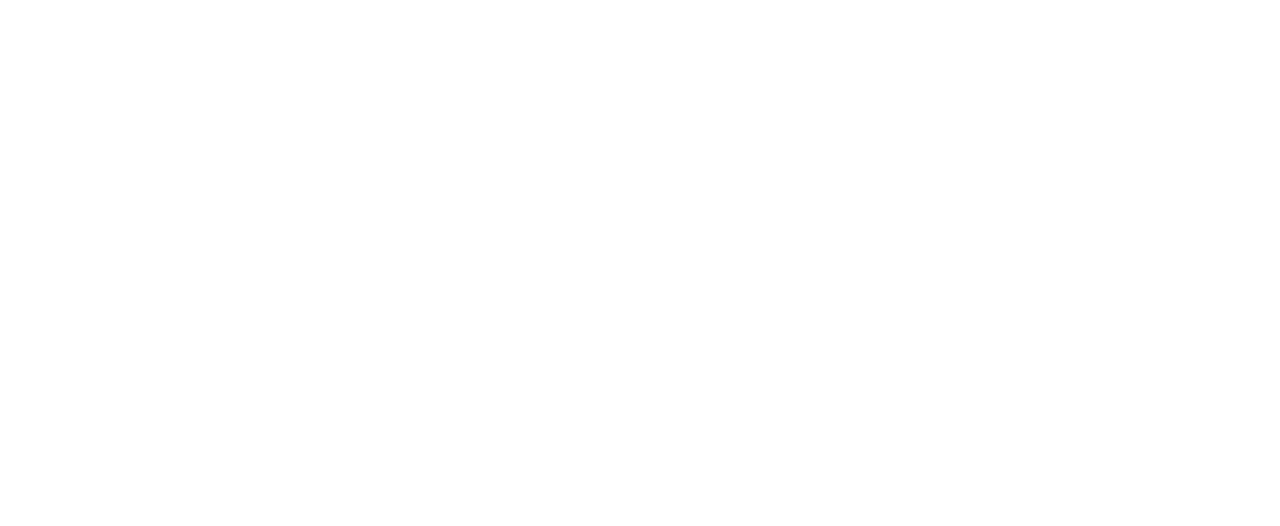
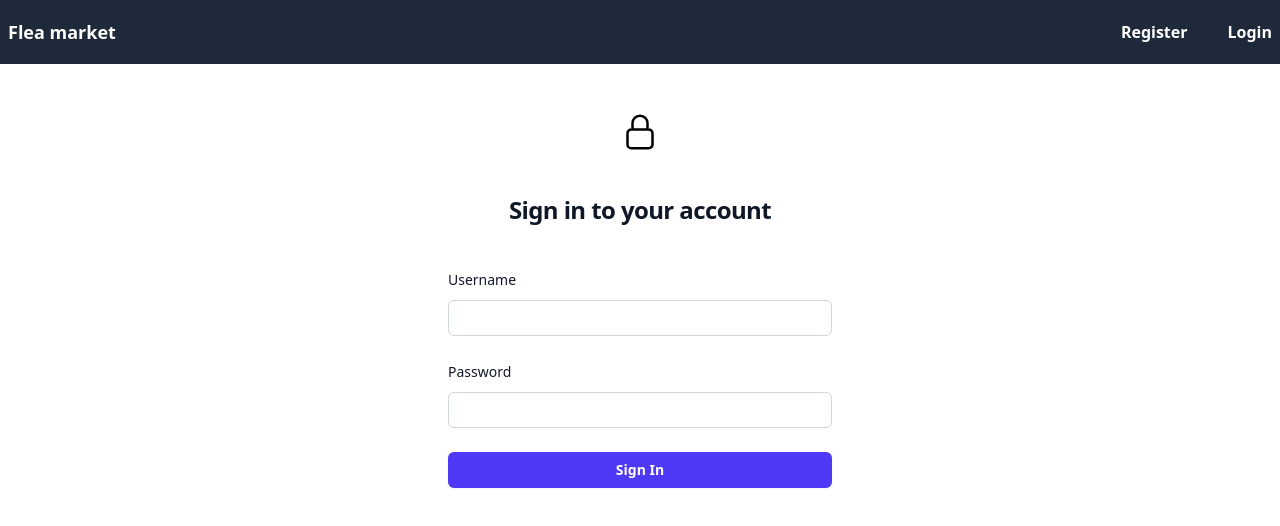
Before and after one commit to voarix/cWork-11, a React (Vite) app in the folder frontend/: page /login in a window 1280 px wide. Before the commit this address had no page. Shown: the top 526 px of the page. Built offline with nearby package versions, Linux system fonts and the light colour scheme.

Commit message:
[frontend] -created NavBar components: AnonymousMenu.tsx with login and authorization links,UserMenu.tsx with logout button; -Login.tsx with two fields: username, password

```diff
--- a/frontend/src/App.tsx
+++ b/frontend/src/App.tsx
@@ -1,17 +1,22 @@
 import "./App.css";
 import { ToastContainer } from "react-toastify";
-import {Route, Routes} from "react-router-dom";
+import { Route, Routes } from "react-router-dom";
 import Register from "./features/users/Register";
+import NavBar from "./components/NavBar/NavBar.tsx";
+import Login from "./features/users/Login.tsx";
 
 const App = () => {
-
   return (
     <>
-      <ToastContainer/>
-      <main>
+      <ToastContainer autoClose={700} />
+      <header>
+        <NavBar />
+      </header>
+      <main className="mx-auto max-w-7xl">
         <Routes>
-
-        <Route path="/register" element={<Register/>}/>
+          <Route path="/register" element={<Register />} />
+          <Route path="/login" element={<Login />} />
+          <Route path="*" element={<h1>Not found page</h1>} />
         </Routes>
       </main>
     </>
--- a/frontend/src/app/hooks.ts
+++ b/frontend/src/app/hooks.ts
@@ -1,5 +1,9 @@
 import type { AppDispatch, RootState } from "./store.ts";
-import { type TypedUseSelectorHook, useDispatch, useSelector } from "react-redux";
+import {
+  type TypedUseSelectorHook,
+  useDispatch,
+  useSelector,
+} from "react-redux";
 
 export const useAppDispatch: () => AppDispatch = useDispatch;
 export const useAppSelector: TypedUseSelectorHook<RootState> = useSelector;
--- /dev/null
+++ b/frontend/src/components/NavBar/AnonymousMenu.tsx
@@ -0,0 +1,22 @@
+import { Link } from "react-router-dom";
+
+const AnonymousMenu = () => {
+  return (
+    <div className="space-x-10">
+      <Link
+        to="/register"
+        className="text-white font-semibold hover:text-blue-300"
+      >
+        Register
+      </Link>
+      <Link
+        to="/login"
+        className="text-white font-semibold hover:text-blue-300"
+      >
+        Login
+      </Link>
+    </div>
+  );
+};
+
+export default AnonymousMenu;
--- /dev/null
+++ b/frontend/src/components/NavBar/NavBar.tsx
@@ -0,0 +1,22 @@
+import { Link } from "react-router-dom";
+import AnonymousMenu from "./AnonymousMenu.tsx";
+import UserMenu from "./UserMenu.tsx";
+import { useAppSelector } from "../../app/hooks.ts";
+import { selectUser } from "../../features/users/usersSlice.ts";
+
+const NavBar = () => {
+  const user = useAppSelector(selectUser);
+
+  return (
+    <nav className="bg-gray-800">
+      <div className="mx-auto max-w-7xl px-2 flex h-16 items-center justify-between w-full">
+          <Link to="/" className="text-white font-bold text-lg">
+            Flea market
+          </Link>
+          {user ? <UserMenu user={user} /> : <AnonymousMenu />}
+      </div>
+    </nav>
+  );
+};
+
+export default NavBar;
--- /dev/null
+++ b/frontend/src/components/NavBar/UserMenu.tsx
@@ -0,0 +1,54 @@
+import React, { useState } from "react";
+import type { User } from "../../types";
+import { useAppDispatch } from "../../app/hooks.ts";
+import { logout } from "../../features/users/usersThunks.ts";
+import { unsetUser } from "../../features/users/usersSlice.ts";
+import { toast } from "react-toastify";
+
+interface Props {
+  user: User;
+}
+
+const UserMenu: React.FC<Props> = ({ user }) => {
+  const [userOptionsEl, setUserOptionsEl] = useState<boolean>(false);
+  const dispatch = useAppDispatch();
+
+  const handeClick = () => {
+    setUserOptionsEl(!userOptionsEl);
+  };
+
+  const handleClose = () => {
+    setUserOptionsEl(false);
+  };
+
+  const handleLogout = async () => {
+    await dispatch(logout());
+    dispatch(unsetUser());
+    handleClose();
+    toast.success("Logout is successful");
+  };
+
+  return (
+    <div className="relative">
+      <button
+        onClick={handeClick}
+        className="text-white hover:text-gray-300 focus:outline-none"
+      >
+        Hello, {user.username}
+      </button>
+
+      {userOptionsEl && (
+        <div className="absolute right-0 mt-2 w-48 bg-white rounded shadow-lg z-10">
+          <button
+            className="w-full py-2 text-gray-800 hover:text-gray-500"
+            onClick={handleLogout}
+          >
+            Log out
+          </button>
+        </div>
+      )}
+    </div>
+  );
+};
+
+export default UserMenu;
--- /dev/null
+++ b/frontend/src/features/users/Login.tsx
@@ -0,0 +1,131 @@
+import React, { useState } from "react";
+import { useAppDispatch, useAppSelector } from "../../app/hooks.ts";
+import { selectLoginError, selectLoginLoading } from "./usersSlice.ts";
+import { login } from "./usersThunks.ts";
+import { useNavigate } from "react-router-dom";
+import type { LoginMutation } from "../../types";
+import Loading from "../../components/UI/Loading.tsx";
+
+const Login = () => {
+  const dispatch = useAppDispatch();
+  const error = useAppSelector(selectLoginError);
+  const loginLoading = useAppSelector(selectLoginLoading);
+  const navigate = useNavigate();
+  const [form, setForm] = useState<LoginMutation>({
+    username: "",
+    password: "",
+  });
+
+  const onInputChange = (e: React.ChangeEvent<HTMLInputElement>) => {
+    const { name, value } = e.target;
+    setForm({ ...form, [name]: value });
+  };
+
+  const onSubmitFormHandler = async (e: React.FormEvent<HTMLFormElement>) => {
+    e.preventDefault();
+    try {
+      await dispatch(login(form)).unwrap();
+      navigate("/");
+    } catch (error) {
+      console.error(error);
+    }
+  };
+
+  return (
+    <>
+      {loginLoading ? (
+        <Loading />
+      ) : (
+        <div className="flex min-h-full flex-1 flex-col justify-center px-6 py-12 lg:px-8">
+          <div className="sm:mx-auto sm:w-full sm:max-w-sm">
+            <svg
+              xmlns="http://www.w3.org/2000/svg"
+              fill="none"
+              viewBox="0 0 24 24"
+              strokeWidth={1.5}
+              stroke="currentColor"
+              className="size-6 mx-auto h-10 w-auto"
+            >
+              <path
+                strokeLinecap="round"
+                strokeLinejoin="round"
+                d="M16.5 10.5V6.75a4.5 4.5 0 1 0-9 0v3.75m-.75 11.25h10.5a2.25 2.25 0 0 0 2.25-2.25v-6.75a2.25 2.25 0 0 0-2.25-2.25H6.75a2.25 2.25 0 0 0-2.25 2.25v6.75a2.25 2.25 0 0 0 2.25 2.25Z"
+              />
+            </svg>
+            <h2 className="mt-10 text-center text-2xl/9 font-bold tracking-tight text-gray-900">
+              Sign in to your account
+            </h2>
+          </div>
+
+          <div className="mt-10 sm:mx-auto sm:w-full sm:max-w-sm">
+            <form className="space-y-6" onSubmit={onSubmitFormHandler}>
+              {error?.error && (
+                <div
+                  className="bg-red-100 border border-red-400 text-red-700 px-4 py-3 rounded relative mb-4"
+                  role="alert"
+                >
+                  <span className="block sm:inline">{error.error}</span>
+                </div>
+              )}
+              <div>
+                <label
+                  htmlFor="username"
+                  className="block text-sm/6 font-medium text-gray-900"
+                >
+                  Username
+                </label>
+                <div className="mt-2">
+                  <input
+                    id="username"
+                    name="username"
+                    type="text"
+                    value={form.username}
+                    onChange={onInputChange}
+                    required
+                    autoComplete="username"
+                    className="block w-full rounded-md bg-white px-3 py-1.5 text-base text-gray-900 outline-1 -outline-offset-1 outline-gray-300 placeholder:text-gray-400 focus:outline-2 focus:-outline-offset-2 focus:outline-indigo-600 sm:text-sm/6"
+                  />
+                </div>
+              </div>
+
+              <div>
+                <div className="flex items-center justify-between">
+                  <label
+                    htmlFor="password"
+                    className="block text-sm/6 font-medium text-gray-900"
+                  >
+                    Password
+                  </label>
+                </div>
+                <div className="mt-2">
+                  <input
+                    id="password"
+                    name="password"
+                    type="password"
+                    value={form.password}
+                    onChange={onInputChange}
+                    required
+                    autoComplete="current-password"
+                    className="block w-full rounded-md bg-white px-3 py-1.5 text-base text-gray-900 outline-1 -outline-offset-1 outline-gray-300 placeholder:text-gray-400 focus:outline-2 focus:-outline-offset-2 focus:outline-indigo-600 sm:text-sm/6"
+                  />
+                </div>
+              </div>
+
+              <div>
+                <button
+                  type="submit"
+                  disabled={loginLoading}
+                  className="flex w-full justify-center rounded-md bg-indigo-600 px-3 py-1.5 text-sm/6 font-semibold text-white shadow-xs hover:bg-indigo-500 focus-visible:outline-2 focus-visible:outline-offset-2 focus-visible:outline-indigo-600"
+                >
+                  Sign In
+                </button>
+              </div>
+            </form>
+          </div>
+        </div>
+      )}
+    </>
+  );
+};
+
+export default Login;
--- a/frontend/src/features/users/usersSlice.ts
+++ b/frontend/src/features/users/usersSlice.ts
@@ -1,4 +1,3 @@
-
 import { createSlice } from "@reduxjs/toolkit";
 import { login, register } from "./usersThunks.ts";
 import type { GlobalError, User, ValidationError } from "../../types";
--- a/frontend/src/main.tsx
+++ b/frontend/src/main.tsx
@@ -1,6 +1,6 @@
 import { createRoot } from "react-dom/client";
 import "./index.css";
-import App from "./App.tsx"
+import App from "./App.tsx";
 import { PersistGate } from "redux-persist/integration/react";
 import { Provider } from "react-redux";
 import { BrowserRouter } from "react-router-dom";
@@ -10,8 +10,8 @@
   <Provider store={store}>
     <PersistGate persistor={persistor}>
       <BrowserRouter>
-        <App/>
+        <App />
       </BrowserRouter>
     </PersistGate>
-  </Provider>
+  </Provider>,
 );
--- a/frontend/vite.config.ts
+++ b/frontend/vite.config.ts
@@ -1,10 +1,7 @@
 import { defineConfig } from "vite";
 import react from "@vitejs/plugin-react-swc";
-import tailwindcss from '@tailwindcss/vite'
+import tailwindcss from "@tailwindcss/vite";
 // https://vite.dev/config/
 export default defineConfig({
-  plugins: [
-    tailwindcss(),
-    react(),
-  ],
+  plugins: [tailwindcss(), react()],
 });
```
Also changed, not shown: frontend/src/components/UI/Loading.tsx (+7 -7 lines), frontend/src/features/users/Register.tsx (+75 -24 lines), frontend/src/features/users/usersThunks.ts (+7 -3 lines).
